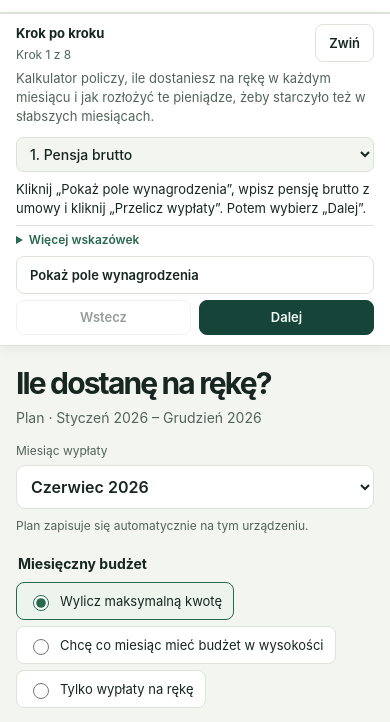
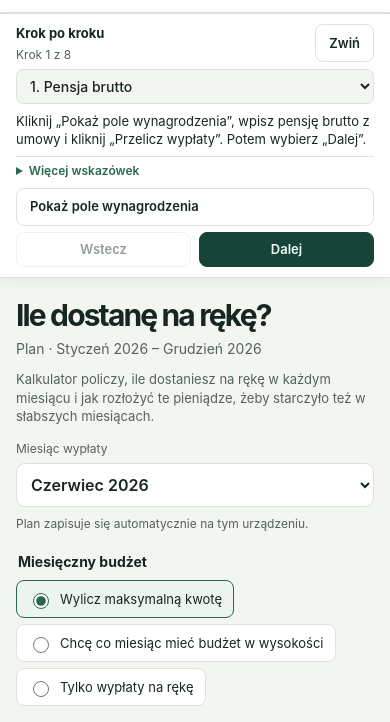
Before and after one commit to ThresholdOps/kalkulator-wyplat, a plain HTML site: page index.html in a window 390 px wide. Shown: the part 72-794 px from the top of the page. Drawn offline with Linux system fonts and the light colour scheme.

Commit message:
fix: keep first guide actions visible on short mobile screens

```diff
--- a/index.html
+++ b/index.html
@@ -82,7 +82,7 @@
     #payday-v4-plan-screen .pay-guide[data-collapsed='true'] .pay-guide-header { margin-bottom: 0; }
     #payday-v4-plan-screen .pay-guide[data-collapsed='true'] h2 { display: none; }
     #payday-v4-plan-screen .pay-guide[data-collapsed='true'] .pay-guide-counter { color: var(--ink); white-space: normal; font-size: 13px; font-weight: 620; }
-    #payday-v4-plan-screen .pay-guide-purpose { margin-bottom: 12px; color: var(--muted); font-size: 13px; line-height: 1.45; }
+    #payday-v4-plan-screen .pay-purpose { margin-top: 10px; max-width: 60ch; color: var(--muted); font-size: 13px; line-height: 1.45; }
     #payday-v4-plan-screen .pay-guide select { font-weight: 600; }
     #payday-v4-plan-screen .pay-guide-lead { margin: 12px 0; font-size: 14px; line-height: 1.55; }
     #payday-v4-plan-screen .pay-guide-tips { border-top: 1px solid var(--border); padding-top: 9px; margin-bottom: 12px; color: var(--muted); font-size: 13px; }
@@ -330,7 +330,6 @@
   <aside class="pay-guide" data-ui="guide" data-collapsed="false" aria-labelledby="payday-v4-guide-title">
     <div class="pay-guide-header"><div class="pay-guide-heading"><h2 id="payday-v4-guide-title">Krok po kroku</h2><span class="pay-guide-counter" data-ui="guide-counter">Krok 1 z 8</span></div><button type="button" class="pay-button pay-guide-toggle" data-ui="guide-toggle" aria-label="Zwiń instrukcję" aria-expanded="true" aria-controls="payday-v4-guide-body">Zwiń</button></div>
     <div id="payday-v4-guide-body" data-ui="guide-body">
-    <p class="pay-guide-purpose" data-ui="guide-purpose">Kalkulator policzy, ile dostaniesz na rękę w każdym miesiącu i jak rozłożyć te pieniądze, żeby starczyło też w słabszych miesiącach.</p>
     <label class="pay-field"><span class="pay-visually-hidden">Wybierz krok instrukcji</span><select data-ui="guide-picker" aria-describedby="payday-v4-guide-lead"></select></label>
     <p class="pay-guide-lead" id="payday-v4-guide-lead" data-ui="guide-lead" aria-live="polite">Kliknij „Pokaż pole wynagrodzenia”, wpisz pensję brutto z umowy i kliknij „Przelicz wypłaty”. Potem wybierz „Dalej”.</p>
     <details class="pay-guide-tips" data-ui="guide-tips"><summary>Więcej wskazówek</summary><ul data-ui="guide-tip-list"></ul></details>
@@ -344,6 +343,7 @@
       <div>
         <h1>Ile dostanę na rękę?</h1>
         <p class="pay-period" data-ui="period-label">Plan · styczeń–grudzień 2026</p>
+        <p class="pay-purpose">Kalkulator policzy, ile dostaniesz na rękę w każdym miesiącu i jak rozłożyć te pieniądze, żeby starczyło też w słabszych miesiącach.</p>
       </div>
       <div class="pay-picker">
         <label for="payday-v4-plan-month">Miesiąc wypłaty</label>
@@ -897,7 +897,6 @@
       function renderGuideStep(index) {
         guideStep = index;
         const step = guideSteps[index];
-        ui['guide-purpose'].hidden = index !== 0;
         ui['guide-picker'].value = String(index);
         ui['guide-lead'].textContent = step.lead;
         ui['guide-tip-list'].replaceChildren(...step.tips.map(tip => create('li', tip)));
```
